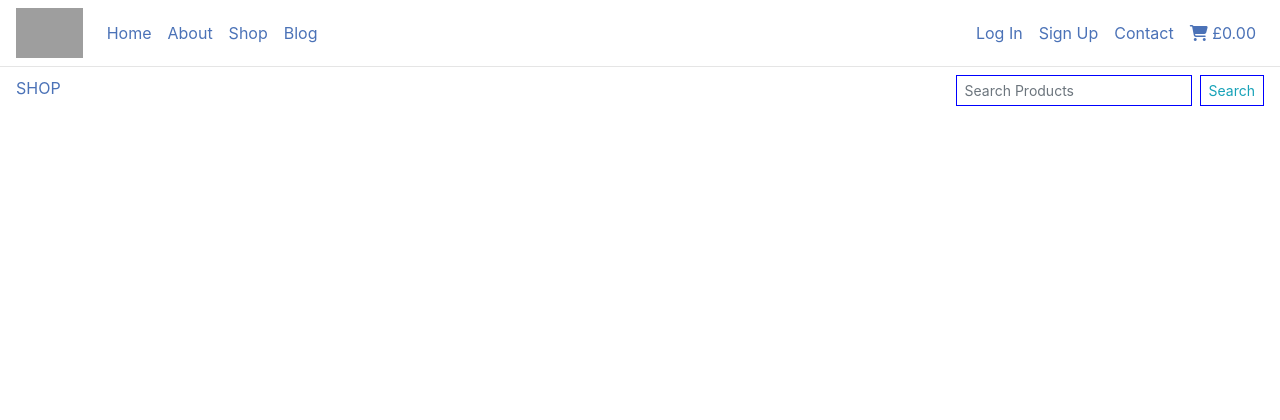
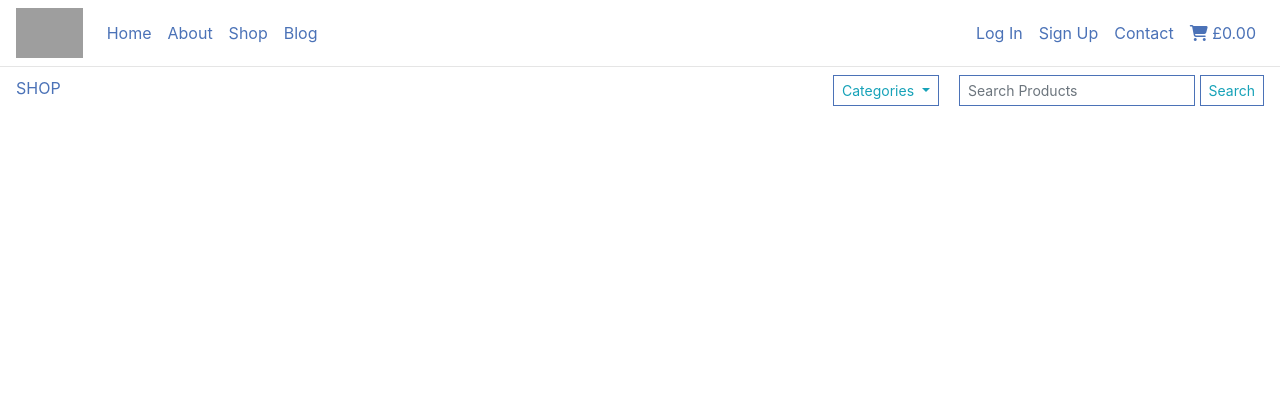
Before and after one commit to devmegan/korcbd, a Django app: template products/templates/products/products.html in a window 1280 px wide. Shown: the top 420 px of the page. Run offline with Django 3.2, Linux system fonts and the light colour scheme; the template is opened without the code that fills it, so the values that code supplies are empty; some libraries are stand-ins or nearby versions; grey boxes are pictures that could not be loaded.

Commit message:
added search by term/category functionality

```diff
--- a/products/templates/products/products.html
+++ b/products/templates/products/products.html
@@ -12,20 +12,38 @@
             {% else %}
             <h6 class="pt-2 text-blue uppercase font-weight-normal"><a href="{% url 'products' %}" class="text-blue">SHOP</a> / "{{ query_term }}" <small>({{ products | length }} product{{products|pluralize}} found)</small></h6>
             {% endif %}
-                <form method="GET" action="{% url 'search_products' %}" class="form-inline d-none d-md-block">
-                        <div class="form-group pt-1">
-                            <input  style="border: 1px solid blue;" class="form-control form-control-sm mr-sm-2 rounded-0" name="search_q" type="search" placeholder="Search Products" aria-label="Search">
-                            <button style="border: 1px solid blue;" class="btn btn-sm btn-outline-info my-2 my-sm-0 rounded-0" type="submit">Search</button>
+            <div class="my-1">
+                <div class="btn-group inline-block  mr-3">
+                    <button type="button" style="border: 1px solid #4B72B7;" class="btn btn-outline-info dropdown-toggle rounded-0 btn-sm" data-toggle="dropdown" aria-haspopup="true" aria-expanded="false">
+                        Categories
+                    </button>
+                    <div class="dropdown-menu dropdown-menu-right">
+                        <a class="dropdown-item" href="{% url 'products' %}?category=Gels" type="button">Gels</a>
+                        <a class="dropdown-item" href="{% url 'products' %}?category=Creams" type="button">Creams</a>
+                        <a class="dropdown-item" href="{% url 'products' %}?category=Sweets" type="button">Sweets</a>
+                        <a class="dropdown-item" href="{% url 'products' %}?category=Capsules" type="button">Capsules</a>
+                        <a class="dropdown-item" href="{% url 'products' %}?category=Oils" type="button">Oils</a>
+                        <a class="dropdown-item" href="{% url 'products' %}?category=Soaps,Bath" type="button">Soaps & Bath</a>
+                    </div>
+                </div>
+                <form method="GET" action="{% url 'products' %}" class="form-inline d-none d-md-inline-block">
+                        <div class="">
+                            <input  style="border: 1px solid #4B72B7;" class="form-control form-control-sm rounded-0" name="search_q" type="search" placeholder="Search Products" aria-label="Search">
+                            <button style="border: 1px solid #4B72B7;" class="btn btn-sm btn-outline-info my-2 my-sm-0 rounded-0" type="submit">Search</button>
                         </div>
                 </form>
             </div>
+        </div>
+        <!-- Mobile Search -->
         <div class="d-block d-md-none">
-            <form method="GET" action="{% url 'search_products' %}" class="form-inline">
+        <form method="GET" action="{% url 'products' %}" class="form-inline">
             <div class="form-group">
                 <input class="form-control  form-control-sm mr-sm-1 rounded-0 input-sm" name="search_q" type="search" placeholder="Search Products" aria-label="Search">
                 <button class="btn btn-outline-info rounded-0 my-2 my-sm-0 btn-sm " type="submit">Search</button>
             </div>
         </form>
+        </div>
+        <div>
         </div>
     </div>
     <!-- Productss -->
--- a/products/urls.py
+++ b/products/urls.py
@@ -1,10 +1,9 @@
 from django.contrib import admin
 from django.urls import path
-from .views import products, product_detail, search_products
+from .views import products, product_detail
 
 
 urlpatterns = [
     path('', products, name='products'),
-    path('search/', search_products, name='search_products'),
     path('product-detail/<pk>', product_detail, name='product_detail'),
 ]
```
Also changed, not shown: products/views.py (+18 -17 lines). Lines whose indentation alone changed are shown as unchanged.
